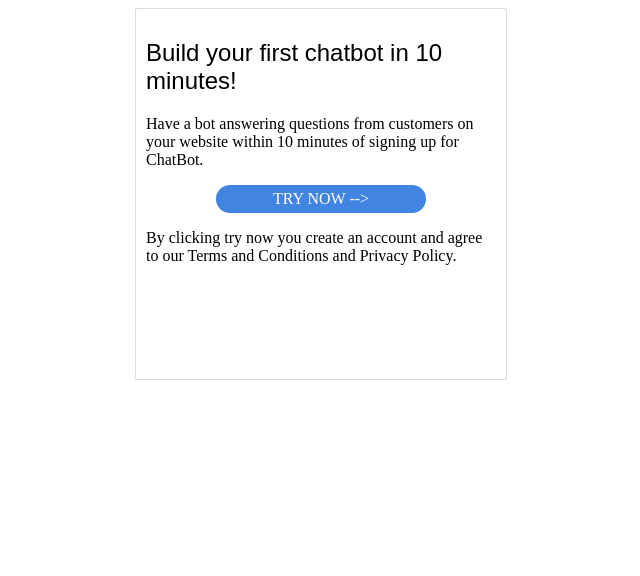
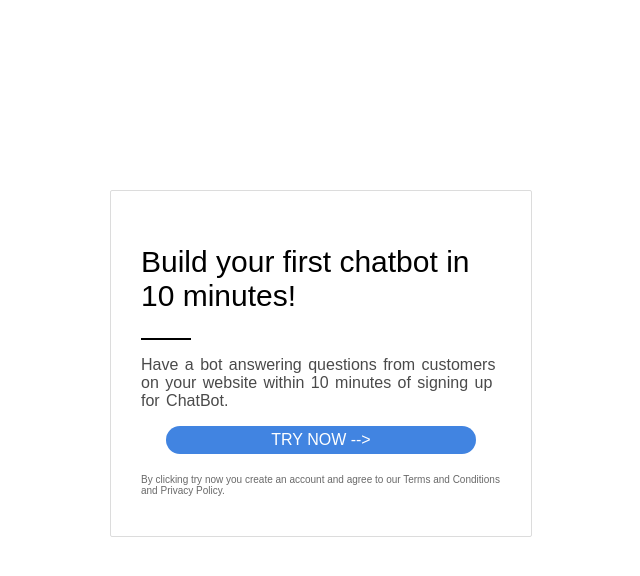
Before and after one commit to baby-anjali/chatbot-page, a plain HTML site: page index.html in a window 1280 px wide. Shown: the whole page, without its empty margins (319-959 px from the left). Drawn offline with Linux system fonts and the light colour scheme.

Commit message:
added font styles, size and height

```diff
--- a/index.html
+++ b/index.html
@@ -5,21 +5,28 @@
     <style>
       .chatbot {
         color: rgb(0, 0, 0, 1);
-        width: 350px;
-        height: 350px;
+        width: 360px;
         margin: auto;
-        padding: 10px;
+        margin-top: 15%;
+        padding: 30px;
+        font-weight: 100px;
+        font-family: sans-serif;
         border: 1px solid gainsboro;
         border-radius: 2px;
       }
       .chatbot h2 {
         font-weight: 100;
-        font-family: sans-serif;
+        font-size: 30px;
       }
-      .chatbot hr {
-        width: 100px;
-        color: rgb(0, 0, 0, 1);
-        margin-left: 0px;
+      #line {
+        width: 50px;
+        height: 2px;
+        background-color: rgb(0, 0, 0, 1);
+      }
+      #message {
+        font-weight: 100;
+        color: rgb(74, 74, 74);
+        word-spacing: 2px;
       }
       #button {
         color: white;
@@ -27,15 +34,20 @@
         text-align: center;
         padding: 5px;
         margin: auto;
-        width: 200px;
+        width: 300px;
         border-radius: 30px;
-        font-weight: 100px;
+      }
+      footer {
+        margin-top: 20px;
+        font-size: 10px;
+        color: dimgray;
       }
     </style>
   </head>
   <body>
     <article class="chatbot">
       <h2>Build your first chatbot in 10 minutes!</h2>
+      <p id="line"></p>
       <p id="message">
         Have a bot answering questions from customers on your website within 10
         minutes of signing up for ChatBot.
```
